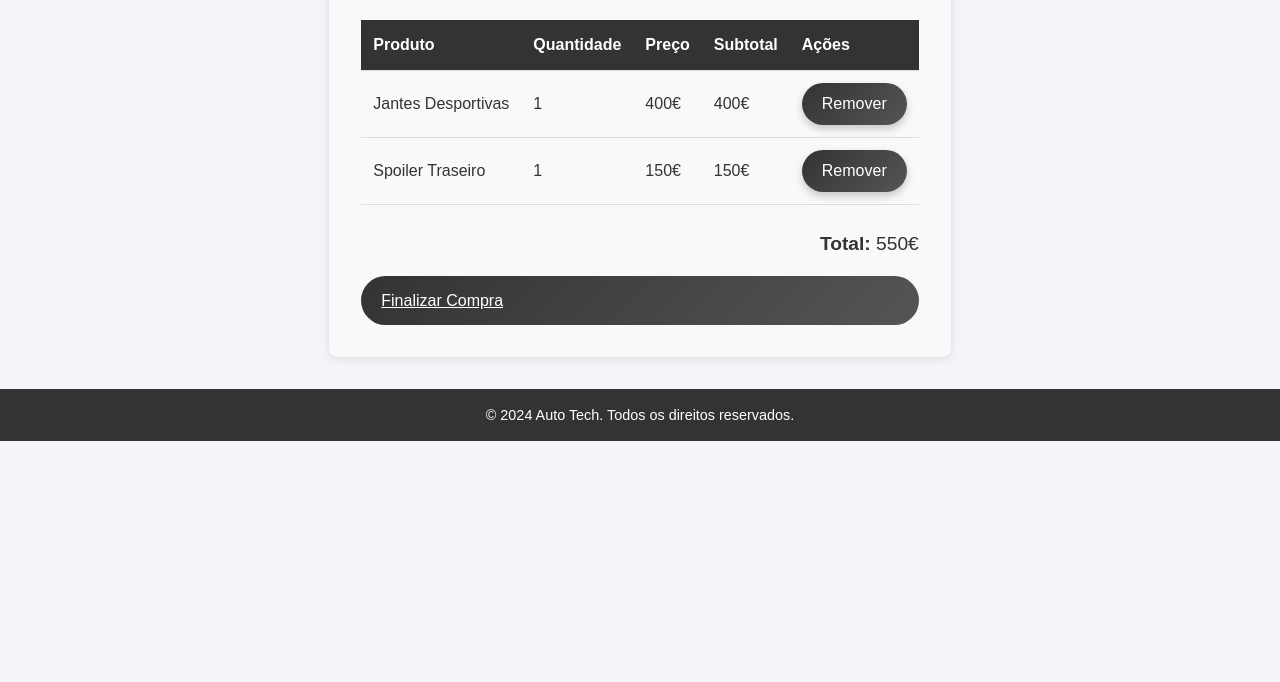
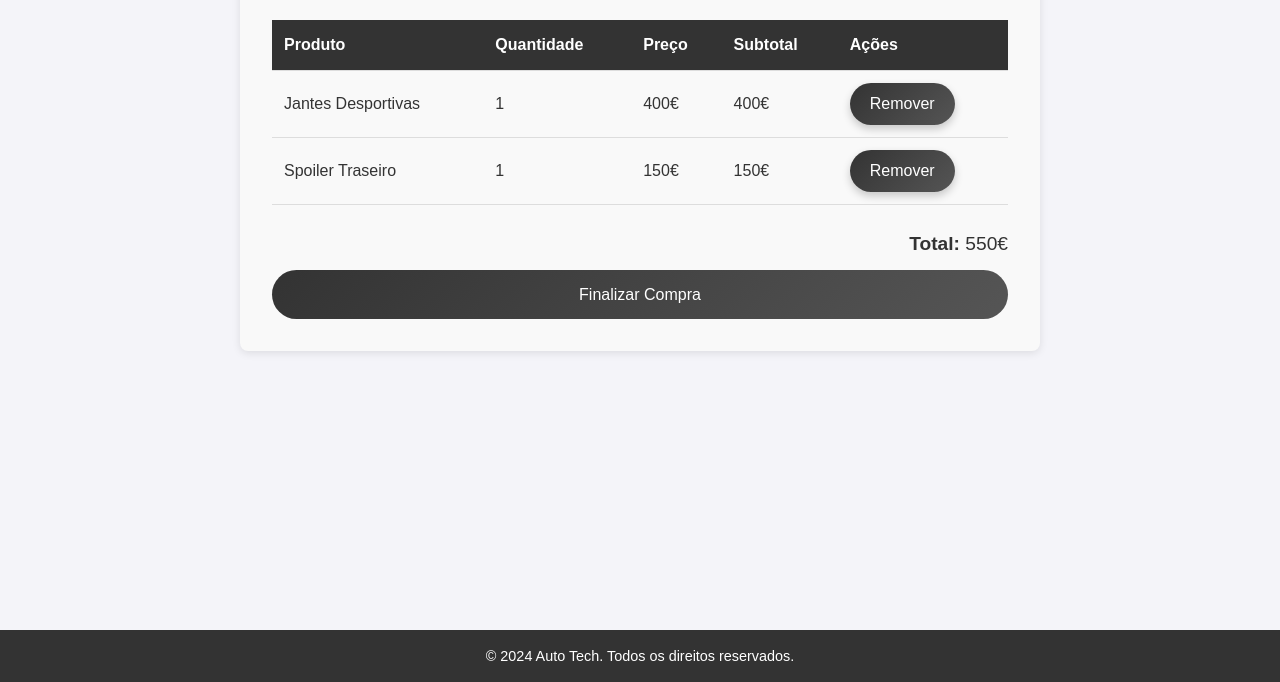
Before and after one commit to TomasAlmas09/Auto-Tech, a plain HTML site: page cart.html in a window 1280 px wide. Shown: the part 187-869 px from the top of the page. Drawn offline with Linux system fonts and the light colour scheme.

Commit message:
Final Update

```diff
--- a/assets/css/style.css
+++ b/assets/css/style.css
@@ -483,7 +483,9 @@ tr:hover {
     outline: none; /* Remove o contorno padrão do navegador */
 }
 
+/* Estilos do botão de checkout */
 .checkout-button {
+    margin-top: 10px;
     background: linear-gradient(135deg, #333, #555); /* Gradiente */
     color: #fff;
     padding: 12px 20px; /* Aumentando o padding */
@@ -491,17 +493,21 @@ tr:hover {
     border-radius: 25px; /* Bordas mais arredondadas */
     cursor: pointer;
     font-size: 1em;
+    text-align: center; /* Alinha o texto ao centro */
+    text-decoration: none; /* Remove o sublinhado */
+    display: inline-block; /* Garante que o link se comporte como um botão */
     transition: background-color 0.3s ease, transform 0.3s ease, box-shadow 0.3s ease;
-    display: inline-block; /* Para funcionar como um botão */
-    margin-top: 1em;
-    width: 100%; /* Faz com que o botão ocupe toda a largura do formulário */
+    width: 100%; /* O botão ocupa a largura total do elemento pai */
+    box-sizing: border-box; /* Inclui o padding na largura total */
 }
 
 .checkout-button:hover {
+
     background-color: #555; /* Cor ao passar o mouse */
     transform: translateY(-2px); /* Levanta o botão */
     box-shadow: 0 8px 16px rgba(0, 0, 0, 0.3); /* Sombra ao passar o mouse */
 }
+
 
 /* Seção de Not Found */
 .not-found {
@@ -753,7 +759,6 @@ select option[selected] {
 /* Wrapper para o conteúdo principal */
 main {
     flex: 1; /* Faz o main expandir para ocupar o espaço disponível */
-
 }
 
 
--- a/cart.html
+++ b/cart.html
@@ -18,7 +18,7 @@
         </nav>
     </header>
 <body>
-
+    <main>
     <section class="cart">
         <h2>Carrinho</h2>
         <table>
@@ -55,7 +55,7 @@
         <p class="total"><strong>Total:</strong> 550€</p>
         <a href="checkout.html" class="checkout-button">Finalizar Compra</a>
     </section>
-
+</main>
     <footer>
         <p>&copy; 2024 Auto Tech. Todos os direitos reservados.</p>
     </footer>
```
Also changed, not shown: 404.html (+2 -2 lines), checkout.html (+2 -2 lines), product-single.html (+2 -3 lines), profile.html (+2 -2 lines), registry.html (+2 -2 lines).
